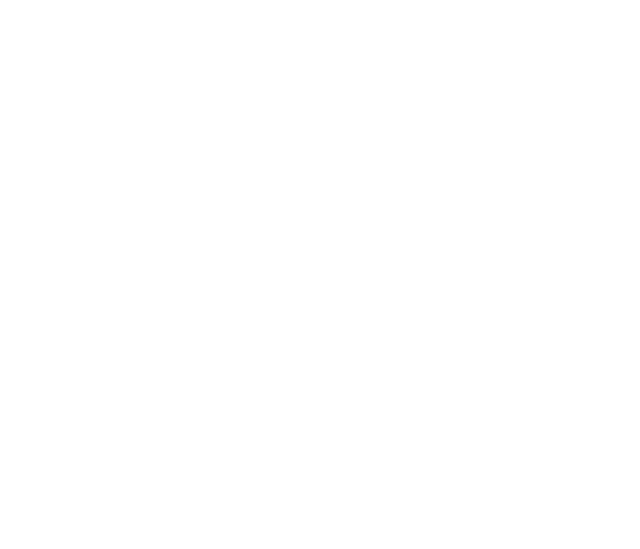
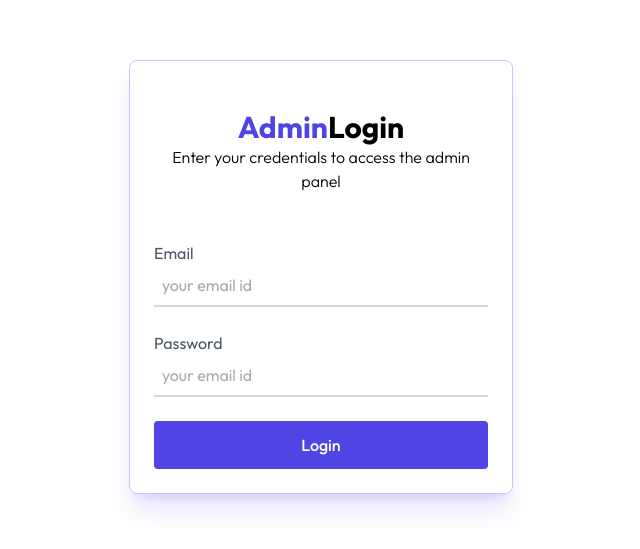
Before and after one commit to harshitcse22/Blogorithm, a React (Vite) app in the folder frontend/: page /admin/addBlog in a window 1280 px wide. Before the commit this address had no page. Shown: the part 123-672 px from the top of the page, without its empty margins (319-959 px from the left). Built offline with nearby package versions, Linux system fonts and the light colour scheme.

Commit message:
Login page completed

```diff
--- a/frontend/src/App.jsx
+++ b/frontend/src/App.jsx
@@ -2,6 +2,12 @@
 import {Route, Routes} from 'react-router-dom';
 import Home from './pages/Home';
 import Blog from './pages/Blog';
+import Layout from './pages/admin/Layout';
+import Dashboard from './pages/admin/Dashboard';
+import AddBlog from './pages/admin/AddBlog';
+import ListBlog from './pages/admin/ListBlog';
+import Comments from './pages/admin/Comments';
+import Login from './components/admin/Login';
 
 
 const App = () => {
@@ -11,6 +17,12 @@
        <Routes>
           <Route path='/' element={<Home/>}/>
           <Route path='/blog/:id' element={<Blog/>}/>
+          <Route path='/admin' element={false ? <Layout/> : <Login/>}>
+            <Route index element={<Dashboard/>}/>
+            <Route path='addBlog' element={<AddBlog/>}/>
+            <Route path='listBlog' element={<ListBlog/>}/>
+            <Route path='comments' element={<Comments/>}/>
+          </Route>
        </Routes>
     </div>
     </>
--- /dev/null
+++ b/frontend/src/components/admin/Login.jsx
@@ -0,0 +1,45 @@
+import React, { useState } from 'react'
+
+const Login = () => {
+
+    const [email, setEmail] = useState('')
+    const [password, setPassword] = useState('')
+
+    const handleSubmit = async (e)=> {
+        e.preventDefault()
+    }
+
+  return (
+    <div className='flex items-center justify-center h-screen'>
+       <div className='w-full max-w-sm p-6 max-md:m-6 border
+       border-primary/30 shadow-xl shadow-primary/15 rounded-lg'>
+          <div className='flex flex-col items-center justify-center'>
+            <div className='w-full py-6 text-center'>
+                <h1 className='text-3xl font-bold'><span
+                  className='text-primary'>Admin</span>Login</h1>
+                  <p className='font-light'>Enter your credentials to access the admin panel</p>
+            </div>
+            <form onSubmit={handleSubmit} className='mt-6 w-full sm:max-w-md
+                text-gray-600'>
+                 <div className='flex flex-col'>
+                    <label>Email</label>
+                    <input onChange={e=> setEmail(e.target.value)} value={email} type="email" required placeholder='your email id'
+                      className='border-b-2 border-gray-300 p-2 outline-none mb-6'/>
+                 </div>
+
+                 <div className='flex flex-col'>
+                    <label>Password</label>
+                    <input onChange={e=> setPassword(e.target.value)} value={password} type="password" required placeholder='your email id'
+                      className='border-b-2 border-gray-300 p-2 outline-none mb-6'/>
+                 </div>
+                 <button type='submit' className='w-full py-3 font-medium bg-primary
+                   text-white rounded cursor-pointer hover:bg-primary/90
+                     transition-all'> Login </button>
+            </form>
+          </div>
+       </div>
+    </div>
+  )
+}
+
+export default Login
--- /dev/null
+++ b/frontend/src/components/admin/Sidebar.jsx
@@ -0,0 +1,41 @@
+import React from 'react'
+import { NavLink } from 'react-router-dom'
+import { assets } from '../../assets/assets'
+
+const Sidebar = () => {
+  return (
+    <div className='flex flex-col border-r border-gray-200 min-h-full pt-6'>
+
+       <NavLink end={true} to='/admin' className={({isActive})=> `flex items-center
+           gap-3 py-3.5 px-3 md:px-9 md:min-w-64 cursor-pointer ${isActive &&
+              "bg-primary/10 border-r-4 border-primary"}`}>
+          <img src={assets.home_icon} alt="" className='min-w-4 w-5'/>
+          <p className='hidden md:inline-block'>Dashboard</p>
+       </NavLink>
+
+       <NavLink  to='/admin/addBlog' className={({isActive})=> `flex items-center
+           gap-3 py-3.5 px-3 md:px-9 md:min-w-64 cursor-pointer ${isActive &&
+              "bg-primary/10 border-r-4 border-primary"}`}>
+          <img src={assets.add_icon} alt="" className='min-w-4 w-5'/>
+          <p className='hidden md:inline-block'>Add blogs</p>
+       </NavLink>
+
+       <NavLink  to='/admin/listBlog' className={({isActive})=> `flex items-center
+           gap-3 py-3.5 px-3 md:px-9 md:min-w-64 cursor-pointer ${isActive &&
+              "bg-primary/10 border-r-4 border-primary"}`}>
+          <img src={assets.list_icon} alt="" className='min-w-4 w-5'/>
+          <p className='hidden md:inline-block'>Blog lists</p>
+       </NavLink>
+
+       <NavLink  to='/admin/comments' className={({isActive})=> `flex items-center
+           gap-3 py-3.5 px-3 md:px-9 md:min-w-64 cursor-pointer ${isActive &&
+              "bg-primary/10 border-r-4 border-primary"}`}>
+          <img src={assets.comment_icon} alt="" className='min-w-4 w-5'/>
+          <p className='hidden md:inline-block'>Comments</p>
+       </NavLink>
+
+    </div>
+  )
+}
+
+export default Sidebar
--- /dev/null
+++ b/frontend/src/pages/admin/AddBlog.jsx
@@ -0,0 +1,11 @@
+import React from 'react'
+
+const AddBlog = () => {
+  return (
+    <div>
+
+    </div>
+  )
+}
+
+export default AddBlog
--- /dev/null
+++ b/frontend/src/pages/admin/Comments.jsx
@@ -0,0 +1,11 @@
+import React from 'react'
+
+const Comments = () => {
+  return (
+    <div>
+
+    </div>
+  )
+}
+
+export default Comments
--- /dev/null
+++ b/frontend/src/pages/admin/Dashboard.jsx
@@ -0,0 +1,11 @@
+import React from 'react'
+
+const Dashboard = () => {
+  return (
+    <div>
+
+    </div>
+  )
+}
+
+export default Dashboard
--- /dev/null
+++ b/frontend/src/pages/admin/Layout.jsx
@@ -0,0 +1,31 @@
+import React from 'react'
+import { Navigate, Outlet, useNavigate } from 'react-router-dom'
+import { assets } from '../../assets/assets'
+import Sidebar from '../../components/admin/Sidebar'
+
+const Layout = () => {
+
+     const navigate = useNavigate()
+
+     const logout = () => {
+         navigate('/')
+     }
+
+  return (
+    <>
+    <div className='flex items-center justify-between py-2 h-[70px] px-4 sm:px-12
+        border-b border-gray-200'>
+       <img src={assets.logo} alt="" className='w-32 sm:w-40 cursor-pointer'
+         onClick={() => Navigate('/')}/>
+         <button onClick={logout} className='text-sm px-8 py-2 bg-primary text-white
+         rounded-full cursor-pointer'>Logout</button>
+    </div>
+    <div className='flex h-[calc(100vh-70px)]'>
+         <Sidebar/>
+        <Outlet/>
+    </div>
+    </>
+  )
+}
+
+export default Layout
--- /dev/null
+++ b/frontend/src/pages/admin/ListBlog.jsx
@@ -0,0 +1,11 @@
+import React from 'react'
+
+const ListBlog = () => {
+  return (
+    <div>
+
+    </div>
+  )
+}
+
+export default ListBlog
```
